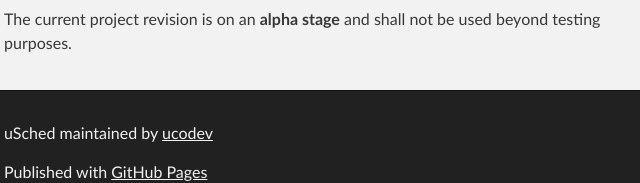
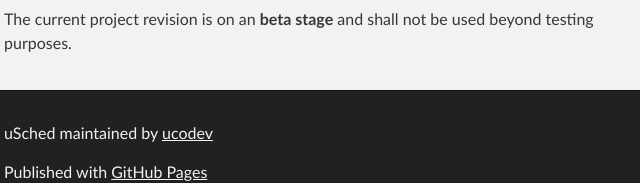
Before and after one commit to ucodev/usched, a plain HTML site: page index.html in a window 1280 px wide. Shown: the part 4450-4633 px from the top of the page, 316-956 px from the left. Drawn offline with Linux system fonts and the light colour scheme.

```diff
--- a/index.html
+++ b/index.html
@@ -232,7 +232,7 @@ It also delivers a powerful programming interface for multiple programming langu
 <h2>
 <a id="notes" class="anchor" href="#notes" aria-hidden="true"><span class="octicon octicon-link"></span></a>Notes</h2>
 
-<p>The current project revision is on an <strong>alpha stage</strong> and shall not be used beyond testing purposes.</p>
+<p>The current project revision is on an <strong>beta stage</strong> and shall not be used beyond testing purposes.</p>
       </section>
     </div>
 
```
Also changed, not shown: params.json (+1 -1 lines).
